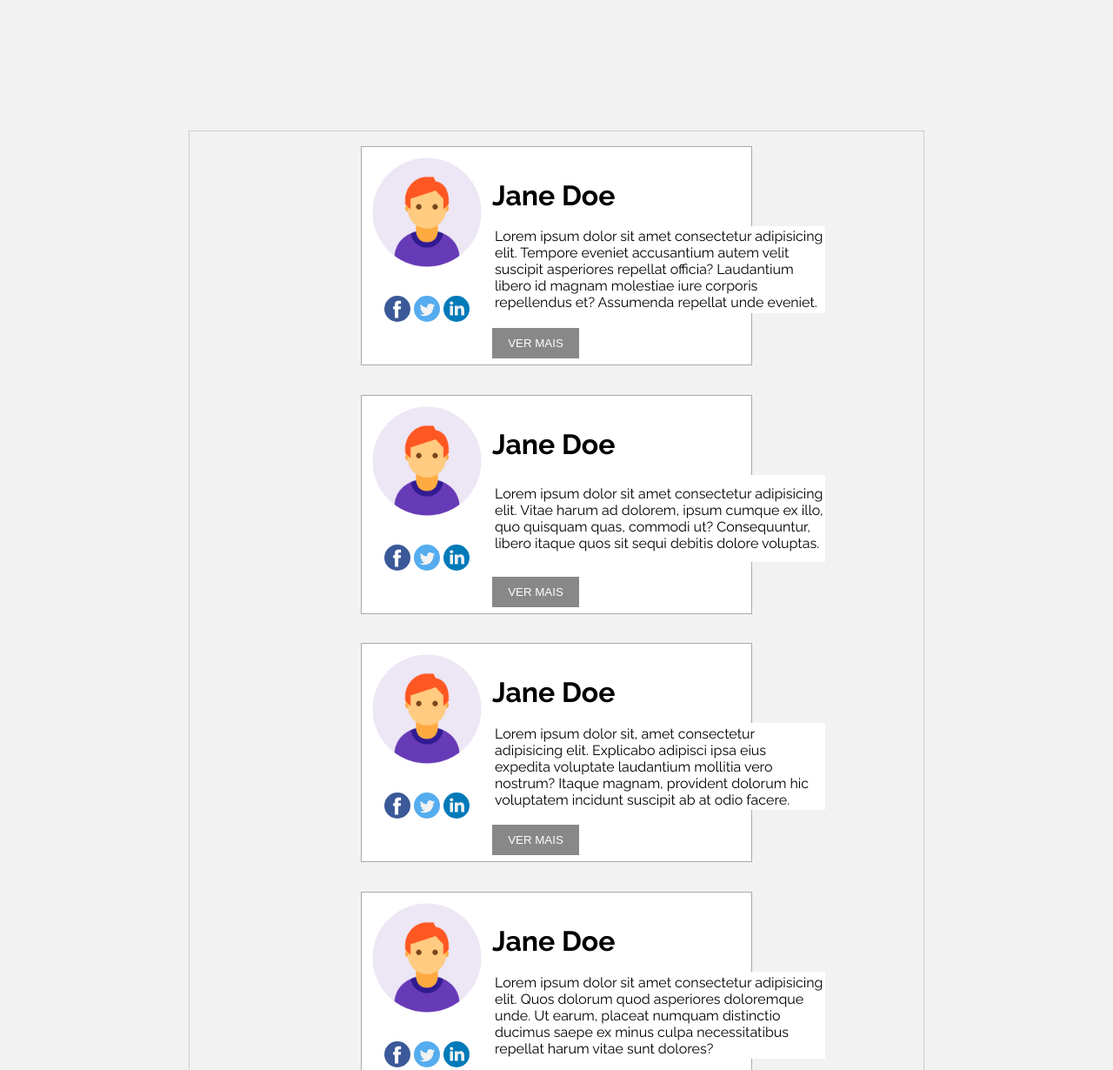
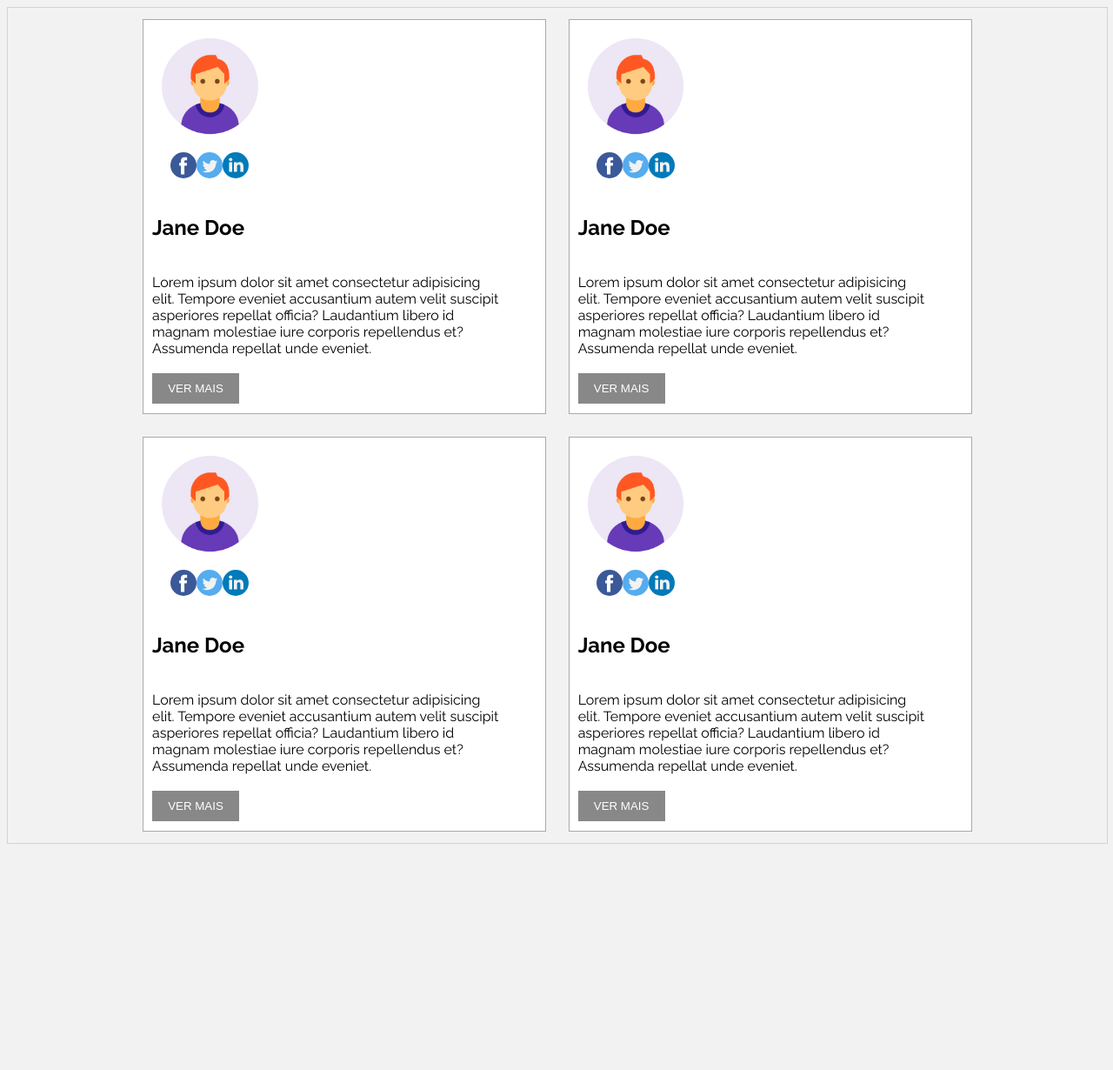
Before and after one commit to Wagner-updtp/Desafio-rede_social_flexbox_Wagner, a plain HTML site: page index.html in a window 1280 px wide. Shown: the top 1230 px of the page at 87% size. After the commit the page ends 978 px from the top, so only its background shows below. Drawn offline with Linux system fonts and the light colour scheme.

Commit message:
alteração no desafio

```diff
--- a/css/estilo.css
+++ b/css/estilo.css
@@ -1,53 +1,60 @@
 @import url('https://fonts.googleapis.com/css?family=Raleway:400,700&display=swap');
 
-* {
-    margin: 0;
-    padding: 0;
+
+body {
+        background-color: #f2f2f2;
+    font-family: 'Raleway', sans-serif;;
 }
 
-html {
-    background-color: #f2f2f2;
+.container {
+    border: 1px solid #cccc;
+    width: 100%;
+    display: flex;
+    flex-flow: row wrap;
+    justify-content: center;
+    align-items: center;
+    margin-left: 1;
+    margin-right: 1;
 }
 
-
-main {
-    display: flex;
-    border: 1px solid #ccc;
-    margin: 150px 217px;
-    font-family: 'Raleway', sans-serif;
+/* Controla  */
+.bloco {
+    background-color: #fff;
+    border: 1px solid #aaa;
+    padding: 10px;
     display: flex;
     flex-wrap: wrap;
-    justify-content: center;
-}
+    width: 35%;
+    margin: 1%;
 
-div.bloco {
-    width: 35vw;
-    height: 250px;
-    margin: 2%;
-    background-color: #fff;
-    border: 1px solid #aaa;
-    display: flex;
-    justify-content: space-around;
+
+    /* margin: 30px 0; */
+    /* width: 600px;
+    justify-content: space-around; */
     }
 
-div.imagens {
+
+.imagens {
+    width: 30%;
     display: flex;
     flex-direction: column;
     align-items: center;
+    box-sizing: border-box;
+
 }
 
-div.paragrafo {
+.paragrafo {
+    background-color: #fff;
     width: 380px;
     height: 100px;
     margin: 3px 3px;
-    background-color: #fff;
     border: none;
     display: flex;
     justify-content: space-around;
     align-items: center;
 }
 
-div.conteudo {
+.conteudo {
     width: 400px;
     height: 250px;
     display: flex;
@@ -55,29 +62,41 @@ div.conteudo {
     justify-content: space-around;
 }
 
-p.alinhamento {
+.alinhamento {
     text-align: left;
 }
 
-div.conteudo h1 {
+.conteudo h2 {
+    width: 70%;
     margin-top: 30px;
 }
 
-img.foto_usuario {
-    width: 150px;
+.foto_usuario {
+    /* width: 150px; */
+    justify-content: flex-start;
+    margin: 10 10;
+    max-width: 150px;
+    width: 100%;
+    display: flex;
 }
 
-img.icone_rede_social {
-    position: relative;
+.rede_social {
+    padding: 10px;
+    display: flex;
+    justify-content: space-around;
+}
+.icone_rede_social {
+    display: flex;
     top: 17px;
     width: 30px;
+    justify-content: space-around;
 
 }
-
-div button {
+.botao {
     color: #fff;
     background-color: #888888;
     text-transform: uppercase;
+    border: none;
     border-style: none;
     width: 100px;
     padding: 10px 15px;
--- a/index.html
+++ b/index.html
@@ -3,98 +3,85 @@
 
 <head>
     <meta charset="utf-8" name="viewport" content="width=device-width, initial-scale=1.0">
-    <link href="css/estilo.css" rel="stylesheet" />
+    <link href="css/estilo.css" rel="stylesheet">
     <title>Desafio Rede Social</title>
 </head>
 
 <body>
-    <main>
+    <section class="container">
+
         <div class="bloco">
             <div class="imagens">
-                <section class="usuario">
-                    <img class="foto_usuario" src="imagens/usuario.png" />
-                </section>
-                <section class="rede_social">
-                    <img class="icone_rede_social" src="imagens/facebook.svg" />
-                    <img class="icone_rede_social" src="imagens/twitter.svg" />
-                    <img class="icone_rede_social" src="imagens/linkedin.svg" />
-                </section>
+                <img class="foto_usuario" src="imagens/usuario.png">
+                <div class="rede_social">
+                    <img class="icone_rede_social" src="imagens/facebook.svg">
+                    <img class="icone_rede_social" src="imagens/twitter.svg">
+                    <img class="icone_rede_social" src="imagens/linkedin.svg">
+                </div>
             </div>
             <div class="conteudo">
-                <h1>Jane Doe</h1>
-                <div class="paragrafo">
-                    <p class="alinhamento">Lorem ipsum dolor sit amet consectetur adipisicing elit. Tempore eveniet
+                <h2>Jane Doe</h2>
+                <p>Lorem ipsum dolor sit amet consectetur adipisicing elit. Tempore eveniet
                     accusantium autem velit suscipit asperiores repellat officia? Laudantium libero id magnam
                     molestiae iure corporis repellendus et? Assumenda repellat unde eveniet.</p>
-                </div>
-                <button>VER MAIS</button>
+                <button class="botao">VER MAIS</button>
             </div>
         </div>
+
         <div class="bloco">
             <div class="imagens">
-                <section class="usuario">
-                    <img class="foto_usuario" src="imagens/usuario.png" />
-                </section>
-                <section class="rede_social">
-                    <img class="icone_rede_social" src="imagens/facebook.svg" />
-                    <img class="icone_rede_social" src="imagens/twitter.svg" />
-                    <img class="icone_rede_social" src="imagens/linkedin.svg" />
-                </section>
+                <img class="foto_usuario" src="imagens/usuario.png">
+                <div class="rede_social">
+                    <img class="icone_rede_social" src="imagens/facebook.svg">
+                    <img class="icone_rede_social" src="imagens/twitter.svg">
+                    <img class="icone_rede_social" src="imagens/linkedin.svg">
+                </div>
             </div>
             <div class="conteudo">
-                <h1>Jane Doe</h1>
-                <div class="paragrafo">
-                    <p class="alinhamento">Lorem ipsum dolor sit amet consectetur adipisicing elit. Vitae harum ad
-                        dolorem, ipsum cumque ex illo, quo quisquam quas, commodi ut? Consequuntur, libero itaque quos
-                        sit sequi debitis dolore voluptas.</p>
-                </div>
-                <button>Ver Mais</button>
+                <h2>Jane Doe</h2>
+                <p>Lorem ipsum dolor sit amet consectetur adipisicing elit. Tempore eveniet
+                        accusantium autem velit suscipit asperiores repellat officia? Laudantium libero id magnam
+                        molestiae iure corporis repellendus et? Assumenda repellat unde eveniet.</p>
+                <button class="botao">VER MAIS</button>
             </div>
         </div>
+
         <div class="bloco">
             <div class="imagens">
-                <section class="usuario">
-                    <img class="foto_usuario" src="imagens/usuario.png" />
-                </section>
-                <section class="rede_social">
-                    <img class="icone_rede_social" src="imagens/facebook.svg" />
-                    <img class="icone_rede_social" src="imagens/twitter.svg" />
-                    <img class="icone_rede_social" src="imagens/linkedin.svg" />
-                </section>
+                <img class="foto_usuario" src="imagens/usuario.png">
+                <div class="rede_social">
+                    <img class="icone_rede_social" src="imagens/facebook.svg">
+                    <img class="icone_rede_social" src="imagens/twitter.svg">
+                    <img class="icone_rede_social" src="imagens/linkedin.svg">
+                </div>
             </div>
             <div class="conteudo">
-                <h1>Jane Doe</h1>
-                <div class="paragrafo">
-                    <p class="alinhamento">Lorem ipsum dolor sit, amet consectetur adipisicing elit. Explicabo adipisci
-                        ipsa eius expedita voluptate laudantium mollitia vero nostrum? Itaque magnam, provident dolorum
-                        hic voluptatem incidunt suscipit ab at odio facere.</p>
-                </div>
-                <button>Ver Mais</button>
+                <h2>Jane Doe</h2>
+                <p>Lorem ipsum dolor sit amet consectetur adipisicing elit. Tempore eveniet
+                        accusantium autem velit suscipit asperiores repellat officia? Laudantium libero id magnam
+                        molestiae iure corporis repellendus et? Assumenda repellat unde eveniet.</p>
+                <button class="botao">VER MAIS</button>
             </div>
         </div>
+
         <div class="bloco">
             <div class="imagens">
-                <section class="usuario">
-                    <img class="foto_usuario" src="imagens/usuario.png" />
-                </section>
-                <section class="rede_social">
-                    <img class="icone_rede_social" src="imagens/facebook.svg" />
-                    <img class="icone_rede_social" src="imagens/twitter.svg" />
-                    <img class="icone_rede_social" src="imagens/linkedin.svg" />
-                </section>
+                <img class="foto_usuario" src="imagens/usuario.png">
+                <div class="rede_social">
+                    <img class="icone_rede_social" src="imagens/facebook.svg">
+                    <img class="icone_rede_social" src="imagens/twitter.svg">
+                    <img class="icone_rede_social" src="imagens/linkedin.svg">
+                </div>
             </div>
             <div class="conteudo">
-                <h1>Jane Doe</h1>
-                <div class="paragrafo">
-                    <p class="alinhamento">Lorem ipsum dolor sit amet consectetur adipisicing elit. Quos dolorum quod
-                        asperiores doloremque
-                        unde. Ut earum, placeat numquam distinctio ducimus saepe ex minus culpa necessitatibus repellat
-                        harum vitae sunt dolores?</p>
-                </div>
-                <button>Ver Mais</button>
+                <h2>Jane Doe</h2>
+                <p>Lorem ipsum dolor sit amet consectetur adipisicing elit. Tempore eveniet
+                        accusantium autem velit suscipit asperiores repellat officia? Laudantium libero id magnam
+                        molestiae iure corporis repellendus et? Assumenda repellat unde eveniet.</p>
+                <button class="botao">VER MAIS</button>
             </div>
         </div>
-    </main>
+    </section>
 </body>
 
 </html>
```
Lines whose indentation alone changed are shown as unchanged.
